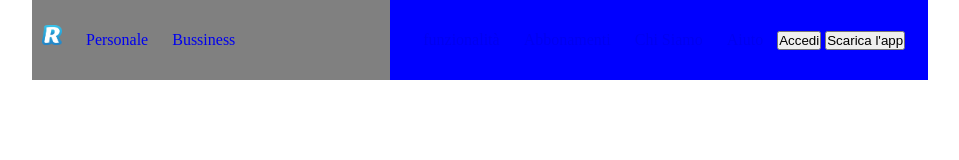
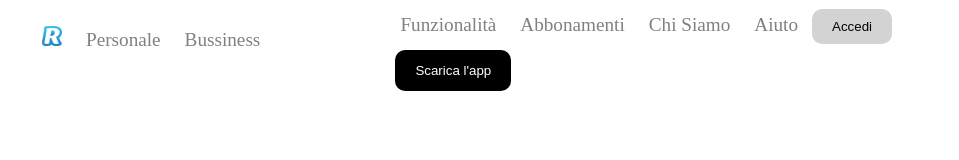
Before and after one commit to GiacomoDiMichele/js-html-css-revolut, a plain HTML site: page index.html in a window 1280 px wide. Shown: the whole page, without its empty margins (160-1119 px from the left). Drawn offline with nearby package versions, Linux system fonts and the light colour scheme.

Commit message:
modifica css

```diff
--- a/index.html
+++ b/index.html
@@ -28,7 +28,7 @@
                     <ul>
                         <li class="dropdown-item">
                             <a class="funzionalita-menu" href="#">
-                                funzionalità
+                                Funzionalità
                             </a>
 
                             <div class="dropdown-menu">
@@ -83,7 +83,7 @@
                                 </ul>
                                 <ul id="investimenti-e-risparmi">
                                     <li>
-                                        <h5>Investimenti e risparmi</h5>
+                                        <h5>Pagamenti</h5>
                                     </li>
                                     <li>
                                         <a href="#">Budget</a>
@@ -107,10 +107,10 @@
                             <a href="#">Aiuto</a>
                         </li>
                         <li>
-                            <button type="button" name="button">Accedi</button>
+                            <button id="accedi" type="button" name="button">Accedi</button>
                         </li>
                         <li>
-                            <button type="button" name="button">Scarica l'app</button>
+                            <button id="scarica-app" type="button" name="button">Scarica l'app</button>
                         </li>
                     </ul>
                 </div>
--- a/style.css
+++ b/style.css
@@ -24,7 +24,6 @@ header {
     height: 100%;
     display: flex;
     align-items: center;
-    background-color: grey;
 }
 
 .header-left ul li a {
@@ -32,6 +31,8 @@ header {
     height: 50px;
     line-height: 50px;
     padding: 0 10px;
+    color: grey;
+    font-size: 1.2em;
 }
 
 .header-left ul li {
@@ -44,7 +45,6 @@ header {
 }
 
 .header-right {
-    background-color: blue;
     width: 60%;
     height: 100%;
     min-height: 80px;
@@ -68,6 +68,25 @@ header {
     height: 50px;
     line-height: 50px;
     padding: 0 10px;
+    color: grey;
+    font-size: 1.2em;
+}
+
+#accedi {
+    background-color: lightgrey;
+    color: black;
+    padding: 10px 20px;
+    border-radius: 10px;
+    border: 0;
+}
+
+#scarica-app {
+    background-color: black;
+    color: white;
+    padding: 13px 20px;
+    border-radius: 10px;
+    border: 0;
+    margin: 0px 5px;
 }
 
 .dropdown-item {
@@ -109,6 +128,13 @@ header {
     display: block;
 }
 
+#conto, #investimenti-e-risparmi {
+    display: flex;
+    flex-direction: column;
+    height: 100%;
+    float: left;
+    margin-left: 20px;
+}
 
 #conto li, #investimenti-e-risparmi li {
     display: block;
```
